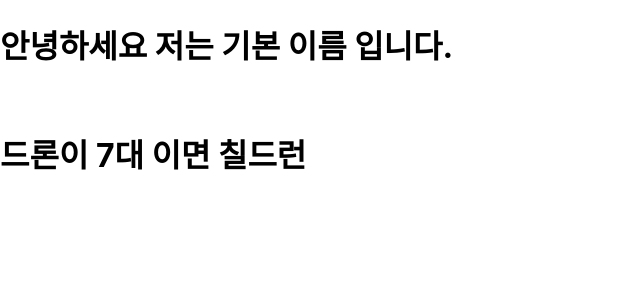
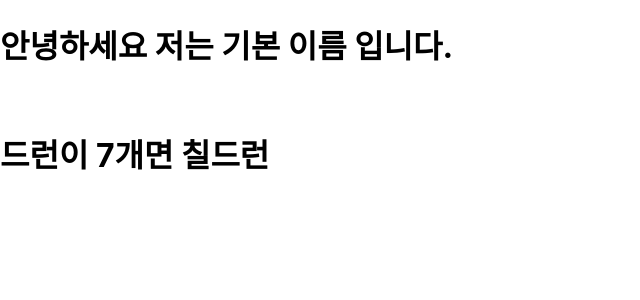
Before and after one commit to bigveloper/practice, a React (Create React App) app: page / in a window 1280 px wide. Shown: the top 300 px of the page, without its empty margins (0-640 px from the left). Built offline with nearby package versions, Linux system fonts and the light colour scheme.

Commit message:
destructuring assignment

```diff
--- a/src/MyComponents.js
+++ b/src/MyComponents.js
@@ -1,8 +1,9 @@
 function MyComponents(props) {
+    const { name, children } = props;
     return (
         <div>
-            <h1>안녕하세요 저는 {props.name} 입니다.</h1> <br />
-            <h1>드론이 7대 이면 {props.children}</h1>
+            <h1>안녕하세요 저는 {name} 입니다.</h1> <br />
+            <h1>드런이 7개면 {children}</h1>
         </div>
     );
 }
```
